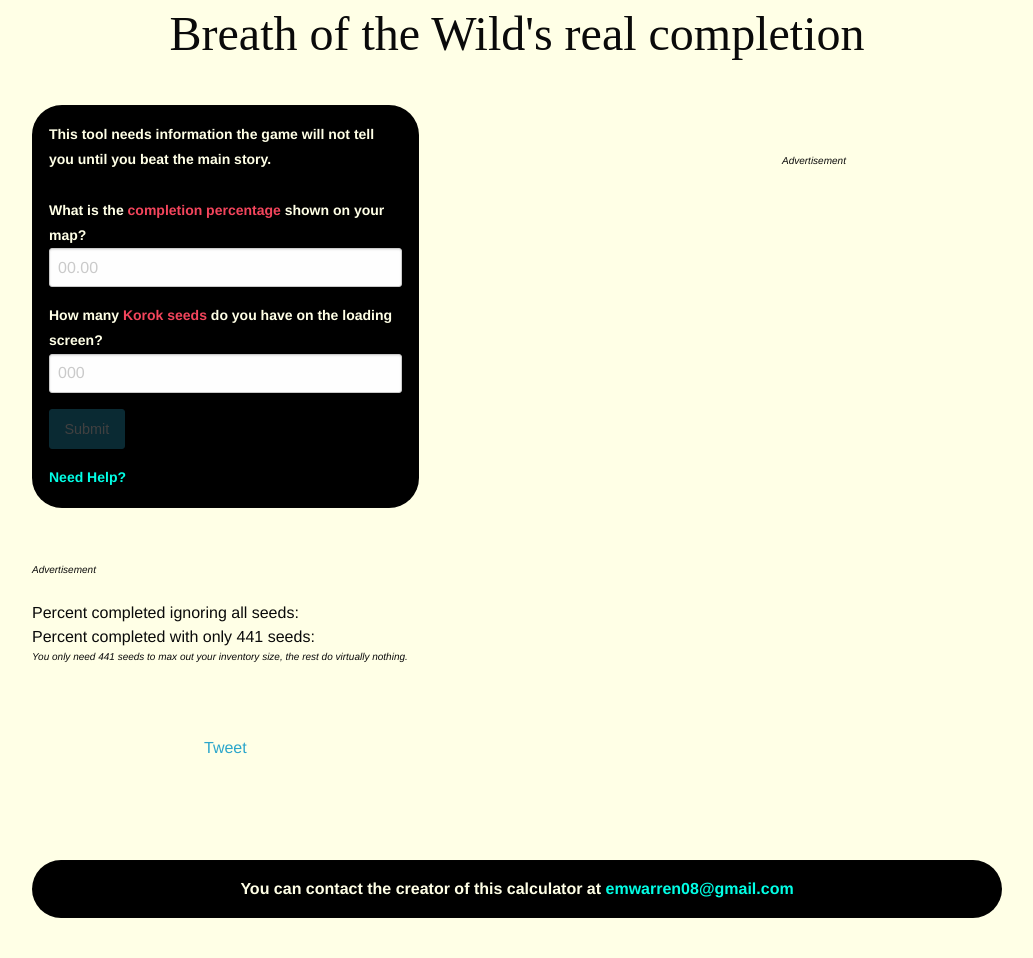
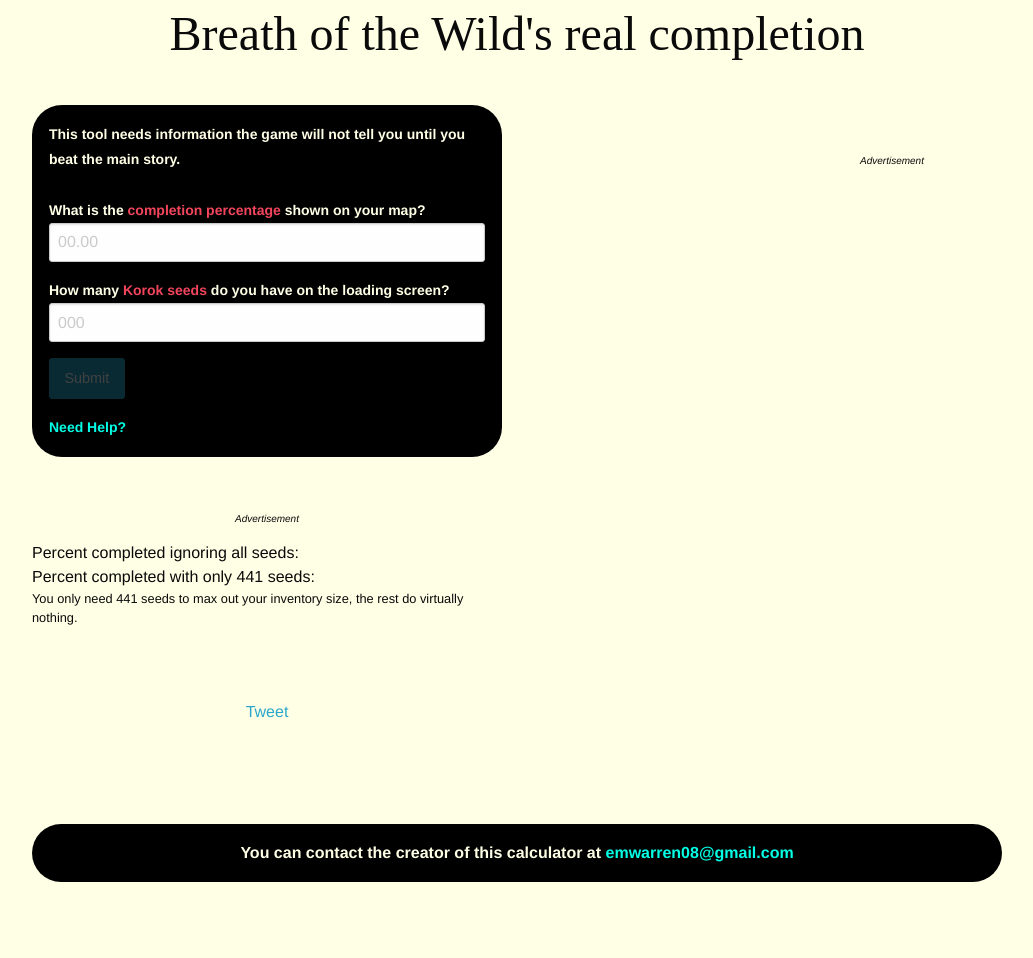
Before and after one commit to meppers/BOTW-completion-calculator, a PHP site: page /index.htm in a window 1280 px wide. Shown: the whole page, without its empty margins (123-1156 px from the left). After the commit the page ends 882 px from the top, so only its background shows below. Run offline with PHP 8.4, Linux system fonts and the light colour scheme; some libraries are stand-ins or nearby versions; some web fonts are replaced.

Commit message:
aesthetic updates
just some tweaks to the position of things

```diff
--- a/css/app.css
+++ b/css/app.css
@@ -39,6 +39,12 @@
 .disclamer {
     font-size: 10px;
     font-style: italic;
+    margin-bottom: 15px;
+    text-align: center;
+}
+
+.notice {
+    font-size: 80%;
 }
 
 .footer {
@@ -87,4 +93,5 @@
 .collapse + input:checked + * {
     display: block;
 }
+
 /*end of reveal content on click*/
--- a/index.htm
+++ b/index.htm
@@ -19,7 +19,6 @@
             google_ad_client: "ca-pub-9435066537369577",
             enable_page_level_ads: true
         });
-
     </script>
 </head>
 
@@ -36,7 +35,6 @@
             js.src = "//connect.facebook.net/en_US/sdk.js#xfbml=1&version=v2.8";
             fjs.parentNode.insertBefore(js, fjs);
         }(document, 'script', 'facebook-jssdk'));
-
     </script>
 
 
@@ -63,7 +61,7 @@
 
         </div>
         <br><br>
-        <div class="medium-5 columns">
+        <div class="medium-6 columns">
             <div class="callout">
                 <label>
                     This tool needs information the game will not tell you until you beat the main story.
@@ -99,30 +97,36 @@
             </script>
 -->
             <!--placeholder advert-->
+            <div class="large-12 column">
                 <img src="https://via.placeholder.com/320x100" alt="">
                 <div class="disclamer">Advertisement</div>
+            </div>
 
             <br> Percent completed ignoring all seeds: <span class='answer hiRed' id="noSeeds"></span>
             <br> Percent completed with only 441 seeds: <span class='answer hiRed' id="usefulSeeds"></span><br>
-            <div class='disclamer'>You only need 441 seeds to max out your inventory size, the rest do virtually nothing.</div>
+            <div class='notice'>You only need 441 seeds to max out your inventory size, the rest do virtually nothing.</div>
 
 
-            <!-- Calculator Logic -->
+            <!-- Calculator functionality -->
             <script>
                 // disables submit button if completion % is not entered
-                function numEntered(){
-                    if(document.getElementById("userComp").value===""){
+                function numEntered() {
+                    if (document.getElementById("userComp").value === "") {
                         document.getElementById('submit').disabled = true;
                     } else {
                         document.getElementById('submit').disabled = false;
                     }
                 }
-
-                function doMath(){
+                // Calculator logic
+                function doMath() {
                     var percent = document.getElementById('userComp').value;
                     var seeds = document.getElementById('userSeeds').value;
+
+                    // multiply the number of user seeds by .08 to reveal completion % not counting any seeds
                     var noSeeds = ((percent - (seeds * .08)) + 72);
+                    // multiply user seeds by .163265306122449 to reveal completion % as if there were only 441 seeds in the game
                     var usefulSeeds = ((percent - (seeds * 0.163265306122449)) + 72);
+
                     document.getElementById("noSeeds").innerHTML = +noSeeds.toFixed(2);
                     document.getElementById("usefulSeeds").innerHTML = +usefulSeeds.toFixed(2);
 
@@ -172,6 +176,4 @@
     <script src="js/vendor/what-input.js"></script>
     <script src="js/vendor/foundation.js"></script>
     <script src="js/app.js"></script>
-</body>
-
-</html>
+</body></html>
```
Lines whose indentation alone changed are shown as unchanged.
